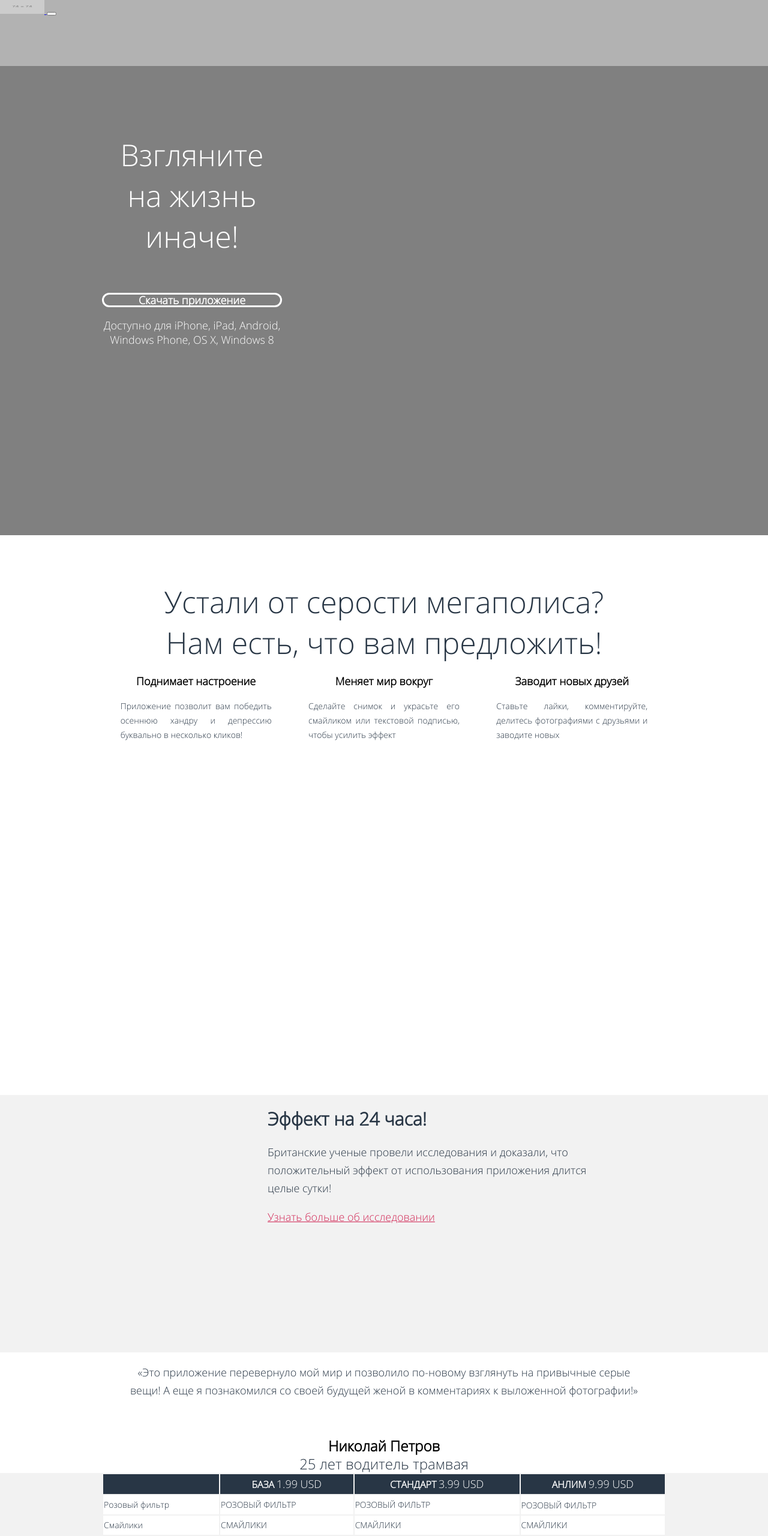
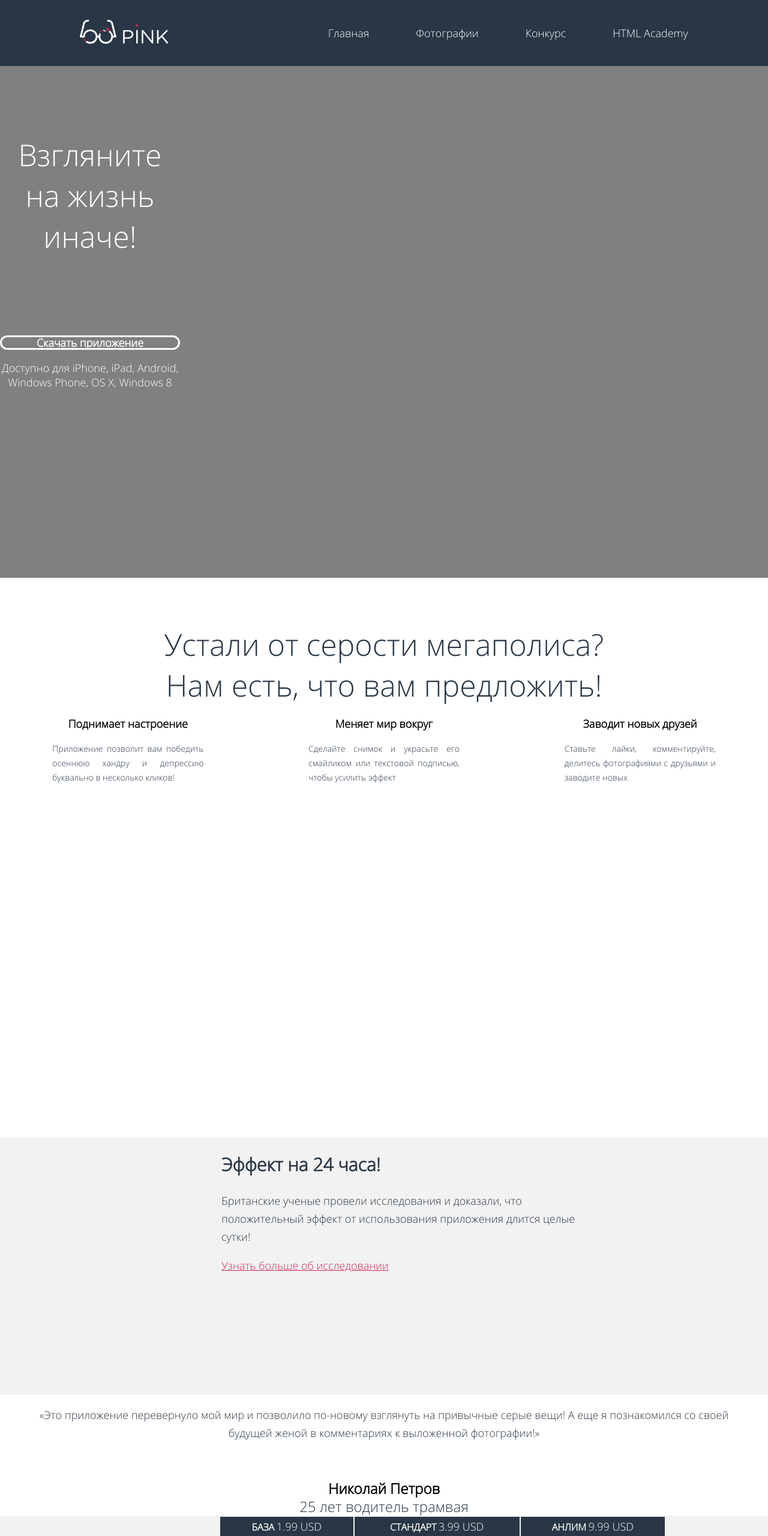
Before and after one commit to Tim1331/1464733-pink-21, a website: page source/index.html in a window 1280 px wide. Shown: the top 2560 px of the page at 60% size. Drawn offline with nearby package versions, Linux system fonts and the light colour scheme; files that its build step writes are made by us from their sources; placeholder pictures from the web are drawn by us.

Commit message:
Исправил замечания и переделал сетку блоку .informative

```diff
--- a/source/index.html
+++ b/source/index.html
@@ -11,22 +11,22 @@
 <body class="page__body">
   <header class="page-header">
     <a class="page-header__logo page-header__logo--extra-logo" href="#">
-      <img src="https://via.placeholder.com/74*23" width="74" height="23" alt="Сайт сервиса «pink»">
+      <img src="img/logo.svg" width="147" height="40" alt="Сайт сервиса «pink»">
     </a>
     <button class="page-header__toogle" type="button"><span class="visually-hidden">Открыть меню</span></button>
     <nav class="main-nav">
       <ul class="main-nav__list main-nav__list--menu site-list">
         <li class="site-list__item">
-          <a class="site-list__link" href="#">главная</a>
+          <a class="site-list__link" href="#">Главная</a>
         </li>
         <li class="site-list__item">
-          <a class="site-list__link" href="catalog.html">фотографии</a>
+          <a class="site-list__link" href="catalog.html">Фотографии</a>
         </li>
         <li class="site-list__item">
-          <a class="site-list__link" href="form.html">конкурс</a>
+          <a class="site-list__link" href="form.html">Конкурс</a>
         </li>
         <li class="site-list__item">
-          <a class="site-list__link" href="#">htmlacademy</a>
+          <a class="site-list__link" href="#">HTML Academy</a>
         </li>
       </ul>
     </nav>
@@ -74,9 +74,10 @@
       </div>
     </section>
     <section class="informative">
-      <div class="informative__position">
+      <h2 class="visually-hidden">Для общего развития</h2>
+      <div class="informative__wrapper">
         <article class="informative__content">
-          <h2 class="informative__header">Эффект на 24 часа!</h2>
+          <h3 class="informative__header">Эффект на 24 часа!</h3>
           <p class="informative__news">Британские ученые провели исследования
             и доказали, что положительный эффект
             от использования приложения длится целые сутки!</p>
@@ -106,7 +107,7 @@
         <h2 class="visually-hidden">Прайс на услуги</h2>
         <table class="price__table">
           <tr>
-            <th class="price__table-header price__table-header--">
+            <th class="price__table-header price__table-header--empty">
               &nbsp;
             </th>
             <th class="price__table-header">
--- a/source/less/blocks/advantages-list.less
+++ b/source/less/blocks/advantages-list.less
@@ -1,10 +1,8 @@
 .advantages-list__item {
   list-style: none;
   .center;
-}
 
-@media (min-width: @desktop-width) {
-  .advantages-list__item {
+  @media (min-width: @desktop-width) {
     width: 252px;
   }
 }
@@ -19,16 +17,12 @@
 .advantages-list__content {
   .lh(@twenty-four);
   .center;
-}
 
-@media (min-width: @tablet-width) {
-  .advantages-list__content {
+  @media (min-width: @tablet-width) {
     .left;
   }
-}
 
-@media (min-width: @desktop-width) {
-  .advantages-list__content {
+  @media (min-width: @desktop-width) {
     .justify;
   }
 }
--- a/source/less/blocks/contacts.less
+++ b/source/less/blocks/contacts.less
@@ -4,41 +4,8 @@
   flex-direction: column;
   align-items: center;
   height: 411px;
-}
 
-.contacts__wrapper {
-  .mobile-wrapper;
-}
-
-.contacts__leed {
-  margin: 0;
-  margin-top: 47px;
-  .weight(@three-hundred);
-  .size(@twenty-four);
-  .lh(@twenty-nine);
-  .center;
-}
-
-.contacts__leed:nth-of-type(2) {
-  margin-top: 0;
-}
-
-.contacts__header {
-  .weight(@seven-hundred);
-  .size(@eighteen);
-  .lh(@twenty-five);
-  .center;
-}
-
-.contacts__content {
-  .weight(@three-hundred);
-  .size(@twenty-four);
-  .lh(@thirty-three);
-  color: @varnich;
-}
-
-@media (min-width: @tablet-width) {
-  .contacts {
+  @media (min-width: @tablet-width) {
     height: 405px;
     margin-bottom: 150px;
 
@@ -67,6 +34,7 @@
       grid-row-end: 3;
       grid-column-start: 1;
       grid-column-end: 3;
+      margin: 0;
       .center;
     }
 
@@ -77,49 +45,14 @@
     }
   }
 
-  .contacts__wrapper {
-    .tablet-wrapper;
-
-    grid-template-rows: 140px 99px 166px;
-    grid-template-columns: 310px 310px;
-  }
-
-  .contacts__list {
-    display: grid;
-    grid-template-rows: 99px 166px;
-    grid-template-columns: 310px 310px;
-    padding-top: 36px;
-  }
-
-  .contacts__leed {
-    margin-top: 55px;
-    .size(@sixteen + @twenty-four);
-    .lh(@twenty-five + @twenty-nine);
-  }
-}
-
-@media (min-width: @desktop-width) {
-  .contacts {
+  @media (min-width: @desktop-width) {
     height: 365px;
-
-    &__header:first-of-type,
-    &__content:first-of-type {
-      grid-row-start: 1;
-      grid-row-end: 2;
-      grid-column-start: 1;
-      grid-column-end: 2;
-      margin: 0;
-      .center;
-    }
 
     &__header:nth-of-type(2),
     &__content:nth-of-type(2) {
-      grid-row-start: 1;
-      grid-row-end: 2;
       grid-column-start: 3;
       grid-column-end: 4;
       margin: 0;
-      .center;
     }
 
     &__header:last-of-type,
@@ -128,8 +61,6 @@
       grid-row-end: 2;
       grid-column-start: 2;
       grid-column-end: 3;
-      margin: 0;
-      .center;
     }
 
     &__content:first-of-type,
@@ -138,21 +69,62 @@
       margin-top: 34px;
     }
   }
+}
 
-  .contacts__wrapper {
-    .desktop-wrapper;
+.contacts__wrapper {
+  .wrapper;
+}
+
+.contacts__leed {
+  margin: 0;
+  margin-top: 47px;
+  .weight(@three-hundred);
+  .size(@twenty-four);
+  .lh(@twenty-nine);
+  .center;
+
+  @media (min-width: @tablet-width) {
+    margin-top: 55px;
+    .size(@sixteen + @twenty-four);
+    .lh(@twenty-five + @twenty-nine);
   }
 
-  .contacts__list {
-    display: grid;
-    grid-template-rows: 185px;
-    grid-template-columns: 373px 211px 356px;
-    padding-top: 46px;
-  }
-
-  .contacts__leed {
+  @media (min-width: @desktop-width) {
     margin-top: 74px;
     .size(@twenty-five + @twenty-five);
     .lh(@eighteen + 50);
   }
 }
+
+.contacts__leed:nth-of-type(2) {
+  margin-top: 0;
+}
+
+.contacts__list {
+  @media (min-width: @tablet-width) {
+    display: grid;
+    grid-template-rows: 99px 166px;
+    grid-template-columns: 310px 310px;
+    padding-top: 36px;
+  }
+
+  @media (min-width: @desktop-width) {
+    grid-template-rows: 185px;
+    grid-template-columns: 373px 211px 356px;
+    padding-top: 46px;
+  }
+}
+
+.contacts__header {
+  .weight(@seven-hundred);
+  .size(@eighteen);
+  .lh(@twenty-five);
+  .center;
+}
+
+.contacts__content {
+  .weight(@three-hundred);
+  .size(@twenty-four);
+  .lh(@thirty-three);
+  color: @varnich;
+}
--- a/source/less/blocks/features.less
+++ b/source/less/blocks/features.less
@@ -1,11 +1,31 @@
 .features {
   height: 1002px;
   background-color: @light;
+
+  @media (min-width: @tablet-width) {
+    height: 725px;
+  }
+
+  @media (min-width: @desktop-width) {
+    height: 933px;
+  }
 }
 
 .features__wrapper {
-  .mobile-wrapper;
+  .wrapper;
   background-color: @light;
+
+  @media (min-width: @tablet-width) {
+    display: grid;
+    grid-template-rows: 255px 547px;
+    grid-template-columns: 310px 310px;
+  }
+
+  @media (min-width: @desktop-width) {
+    background-color: @light;
+    display: flex;
+    flex-direction: column;
+  }
 }
 
 .features__slogan {
@@ -16,6 +36,29 @@
   .weight(@three-hundred);
   .size(@twenty-four);
   .lh(@twenty-nine);
+
+  @media (min-width: @tablet-width) {
+    grid-row-start: 1;
+    grid-row-end: 2;
+    grid-column-start: 1;
+    grid-column-end: 3;
+    margin-top: 58px;
+    .size(@thirty + 10);
+    .lh(@twenty-four + 30);
+  }
+
+  @media (min-width: @desktop-width) {
+    margin-top: 77px;
+    .weight(@three-hundred);
+    .size(@twenty-five + @twenty-five);
+    .lh(@eighteen + 50);
+  }
+}
+
+.features__slogan:nth-of-type(2) {
+  @media (min-width: @tablet-width) {
+    margin-top: 0;
+  }
 }
 
 .features__list {
@@ -24,71 +67,15 @@
   display: flex;
   flex-direction: column;
   justify-content: flex-start;
-}
 
-@media (min-width: @tablet-width) {
-  .features {
-    height: 725px;
-    background-color: @light;
-  }
-
-  .features__wrapper {
-    .tablet-wrapper;
-    background-color: @light;
-    display: grid;
-    grid-template-rows: 255px 547px;
-    grid-template-columns: 310px 310px;
-  }
-
-  .features__slogan {
-    grid-row-start: 1;
-    grid-row-end: 2;
-    grid-column-start: 1;
-    grid-column-end: 3;
-    margin-top: 58px;
-    .weight(@three-hundred);
-    .size(@thirty + 10);
-    .lh(@twenty-four + 30);
-  }
-
-  .features__slogan:nth-of-type(2) {
-    margin-top: 0;
-  }
-
-  .features__list {
+  @media (min-width: @tablet-width) {
     grid-row-start: 2;
     grid-row-end: 3;
     grid-column-start: 2;
     grid-column-end: 3;
   }
-}
 
-@media (min-width: @desktop-width) {
-  .features {
-    height: 933px;
-    background-color: @light;
-  }
-
-  .features__wrapper {
-    .desktop-wrapper;
-    background-color: @light;
-    display: flex;
-    flex-direction: column;
-  }
-
-  .features__slogan {
-    margin-top: 77px;
-    .weight(@three-hundred);
-    .size(@twenty-five + @twenty-five);
-    .lh(@eighteen + 50);
-  }
-
-  .features__slogan:nth-of-type(2) {
-    margin-top: 0;
-  }
-
-  .features__list {
-    display: flex;
+  @media (min-width: @desktop-width) {
     flex-direction: row;
     justify-content: space-around;
   }
--- a/source/less/blocks/form-content-wrapper.less
+++ b/source/less/blocks/form-content-wrapper.less
@@ -1,4 +1,3 @@
 .form-content-wrapper {
-  margin: 0 auto;
-  padding: 0 20px;
+  .wrapper;
 }
--- a/source/less/blocks/informative.less
+++ b/source/less/blocks/informative.less
@@ -1,78 +1,72 @@
 .informative {
   display: none;
-}
 
   @media (min-width: @tablet-width) {
-  .informative {
     display: block;
-    margin: 0 auto;
     background-color: @light;
     height: 330px;
   }
 
-  .informative__position {
-    position: relative;
-    width: 660px;
+  @media (min-width: @desktop-width) {
+    height: 429px;
+    background-color: @bg-grey;
+  }
+}
+
+.informative__wrapper {
+  @media (min-width: @tablet-width) {
     height: inherit;
+    display: grid;
+    grid-template-columns: 320px 320px;
+  }
+
+  @media (min-width: @desktop-width) {
+    .wrapper;
+    background-color: @bg-grey;
+    grid-template-columns: 369px 591px;
+  }
 }
 
 .informative__content {
-    position: absolute;
-    right: 20px;
-    width: 310px;
+  @media (min-width: @tablet-width) {
+    grid-column-start: 2;
+    grid-column-end: 3;
+  }
 }
 
 .informative__header {
+  @media (min-width: @tablet-width) {
     .size(@thirty);
     .lh(@thirty + 3);
     .weight(@seven-hundred);
   }
 
-  .informative__news {
-    .lh(@twenty-four);
-  }
-
-  .informative__link {
-    .lh(@twenty-four);
-    color: @varnich;
-  }
-}
-
   @media (min-width: @desktop-width) {
-  .informative {
-    display: block;
-    height: 429px;
-    background-color: @bg-grey;
-  }
-
-  .informative__position {
-    position: relative;
-    width: 940px;
-    height: inherit;
-    margin: 0 auto;
-    background-color: @bg-grey;
-  }
-
-  .informative__content {
-    position: absolute;
-    right: 130px;
-    width: 534px;
-  }
-
-  .informative__header {
     .size(@thirty);
     .lh(@thirty);
     .weight(@seven-hundred);
   }
+}
 
 .informative__news {
+  @media (min-width: @tablet-width) {
+    .lh(@twenty-four);
+  }
+
+  @media (min-width: @desktop-width) {
     .size(@eighteen);
     .lh(@thirty);
   }
+}
 
 .informative__link {
+  @media (min-width: @tablet-width) {
+    .lh(@twenty-four);
+    color: @varnich;
+  }
+
+  @media (min-width: @desktop-width) {
     .size(@eighteen);
     .lh(@thirty);
-    color: @varnich;
   }
 }
--- a/source/less/blocks/main-nav.less
+++ b/source/less/blocks/main-nav.less
@@ -1,6 +1,10 @@
-.main-nav {
-  .size(@eighteen);
-  .lh(@thirty-two);
-  color: @light;
-  display: none;
+.main-nav__list {
+  margin: 0;
+  padding: 0;
+  display: flex;
+  flex-direction: column;
+
+  @media (min-width: @desktop-width) {
+    flex-direction: row;
+  }
 }
--- a/source/less/blocks/main-page.less
+++ b/source/less/blocks/main-page.less
@@ -1,18 +1,13 @@
 .main-page__slogan {
   height: 462px;
   background-color: @temporarily;
-}
 
-@media (min-width: @tablet-width) {
-  .main-page__slogan {
+  @media (min-width: @tablet-width) {
     background-color: transparent;
     height: 378px;
   }
-}
 
-@media (min-width: @desktop-width) {
-  .main-page__logan {
-    background-color: transparent;
+  @media (min-width: @desktop-width) {
     height: 449px;
   }
 }
--- a/source/less/blocks/page-footer.less
+++ b/source/less/blocks/page-footer.less
@@ -1,35 +1,23 @@
 .page-footer__wrapper {
-  .mobile-wrapper;
+  .wrapper;
   display: flex;
   flex-direction: column;
   justify-content: space-around;
   align-items: center;
+
+  @media (min-width: @tablet-width) {
+    flex-direction: row;
+  }
 }
 
 .page-footer__logo {
   margin-bottom: 41px;
+
+  @media (min-width: @tablet-width) {
+    margin-bottom: 0;
+  }
 }
 
 .page-footer__copyright {
   margin-top: 0;
 }
-
-@media (min-width: @tablet-width) {
-  .page-footer__wrapper {
-    .tablet-wrapper;
-    display: flex;
-    flex-direction: row;
-    justify-content: space-around;
-    align-items: center;
-  }
-
-  .page-footer__logo {
-    margin-bottom: 0;
-  }
-}
-
-@media (min-width: @desktop-width) {
-  .page-footer__wrapper {
-    .desktop-wrapper;
-  }
-}
--- a/source/less/blocks/page-header.less
+++ b/source/less/blocks/page-header.less
@@ -1,17 +1,16 @@
 .page-header {
-  background-color: fade(@dark, 30%);
-  height: 66px;
-}
+  background-color: @base-color;
+  display: flex;
+  flex-direction: column;
 
-@media (min-width: @tablet-width) {
-  .page-header {
+  @media (min-width: @desktop-width) {
+    flex-direction: row;
+    justify-content: space-around;
+    align-items: center;
     height: 110px;
-    background-color: fade(@dark, 30%);
   }
 }
 
-@media (min-width: @desktop-width) {
-  .page-header {
-    background-color: fade(@dark, 30%);
-  }
+.page-header__toogle {
+  display: none;
 }
--- a/source/less/blocks/price.less
+++ b/source/less/blocks/price.less
@@ -1,84 +1,72 @@
 .price__wrapper {
-  .mobile-wrapper;
+  .wrapper;
   background-color: @bg-grey;
 }
+
 
 .price__table {
   text-transform: uppercase;
   margin-left: -122px;
-}
 
   @media (min-width: @tablet-width) {
-  .price__wrapper {
-    width: 620px;
-    background-color: @bg-grey;
-  }
-
-  .price__table {
     width: 613px;
-    margin-left: 0;
-  }
+    .wrapper;
   }
 
   @media (min-width: @desktop-width) {
-  .price__wrapper {
-    .desktop-wrapper;
-    background-color: @bg-grey;
-  }
-
-  .price__table {
     width: 940px;
-    margin-left: 0;
   }
 }
 
 .price__table-header {
   background-color: @base-color;
+}
 
-  &--empty {
+.price {
+  &__table-header--empty {
+    @media (min-width: @tablet-width) {
       opacity: 0;
     }
   }
 
-.price__cell {
-  &--hidden {
+  &__cell--hidden {
+    @media (min-width: @tablet-width) {
       text-transform: none;
       background-color: @light;
-    opacity: 0;
+      opacity: 1;
     }
   }
 
+  &__header-content:first-of-type {
     @media (min-width: @tablet-width) {
-  .price {
-    background-color: @bg-grey;
-
-    &__cell--hidden {
-      opacity: 1;
-    }
-
-    &__header-content:first-of-type {
       color: @light;
       .weight(@seven-hundred);
       .size(@sixteen);
       .lh(@thirty);
       .center;
     }
+  }
 
   &__header-content:last-of-type {
+    @media (min-width: @tablet-width) {
       color: @light;
       font-weight: 300;
       .size(@eighteen);
       .lh(@thirty);
     }
   }
+}
 
 .price__cell {
+  @media (min-width: @tablet-width) {
     vertical-align: middle;
     text-align: left;
     background-color: @light;
   }
+}
 
 .price__content {
+  @media (min-width: @tablet-width) {
     .lh(@thirty);
   }
 }
--- a/source/less/blocks/quote.less
+++ b/source/less/blocks/quote.less
@@ -7,16 +7,22 @@
     .size(@fourteen);
     .lh(@thirty);
     color: @base-color;
+
+    @media (min-width: @desktop-width) {
+      .size(@twenty-four);
+    }
   }
 }
 
 .quote__wrapper {
-  width: 280px;
-  padding: 0 20px;
-  margin: 0 auto;
+  .wrapper;
   display: flex;
   flex-direction: column;
   justify-content: space-around;
+
+  @media (min-width: @tablet-width) {
+    justify-content: flex-start;
+  }
 }
 
 .quote__author {
@@ -28,44 +34,20 @@
   line-height: 30px;
   font-style: normal;
   margin-top: 45px;
+
+  @media (min-width: @tablet-width) {
+    .size(@twenty-four);
+    order: 2;
+  }
 }
 
 .quote__text {
   .weight(@four-hundred);
   .lh(@thirty);
   .center;
-}
 
-@media (min-width: @tablet-width) {
-  .quote__wrapper {
-    width: 620px;
-    padding: 0 20px;
-    margin: 0 auto;
-    justify-content: flex-start;
-  }
-
-  .quote__author {
-    .size(@twenty-four);
-    order: 2;
-    .weight(@seven-hundred);
-  }
-
-  .quote__text {
+  @media (min-width: @tablet-width) {
     .size(@eighteen);
     .lh(@thirty);
   }
 }
-
-@media (min-width: @desktop-width) {
-  .quote {
-    &__data--existence {
-      .size(@twenty-four);
-    }
-  }
-
-  .quote__wrapper {
-    width: 940px;
-    padding: 0 10px;
-    margin: 0 auto;
-  }
-}
--- a/source/less/blocks/site-list.less
+++ b/source/less/blocks/site-list.less
@@ -1,13 +1,28 @@
 .site-list {
-  margin: 0;
-  padding: 0;
+  .size(@eighteen);
+  .lh(@thirty-two);
+  color: @light;
+  list-style: none;
 }
 
 .site-list__item {
   background-color: @base-color;
-  list-style: none;
-  .center;
-  text-transform: uppercase;
+  border-top: 2px solid @light;
+  display: flex;
+  align-items: center;
+  justify-content: center;
+  padding: 25px 0;
+
+  @media (min-width: @desktop-width) {
+    border: 0;
+    padding: 0;
+  }
+}
+
+.site-list__item:not(:last-child) {
+  @media (min-width: @desktop-width) {
+    margin-right: 78px;
+  }
 }
 
 .site-list__link {
--- a/source/less/blocks/slogan.less
+++ b/source/less/blocks/slogan.less
@@ -1,31 +1,19 @@
 .slogan {
   background-color: @temporarily;
-}
-
-.slogan__wrapper {
-  width: 280px;
-  padding: 0 20px;
-  margin: 0 auto;
-  background-color: @temporarily;
-  height: inherit;
-}
 
   @media (min-width: @tablet-width) {
-  .slogan__wrapper {
-    width: 620px;
-    padding: 0 20px;
-    margin: 0 auto;
+    .wrapper;
   }
 }
 
-@media (min-width: @desktop-width) {
+
 .slogan__wrapper {
-    width: 940px;
-    padding: 0 10px;
-    margin: 0 auto;
+  .wrapper;
+  background-color: @temporarily;
   height: inherit;
+  position: relative;
 }
-}
+
 
 .slogan__leed {
   color: @light;
@@ -36,30 +24,19 @@
   margin: 0;
   padding: 0;
   position: absolute;
-  top: 95px;
-}
+  top: 29px;
 
   @media (min-width: @tablet-width) {
-  .slogan__leed {
-    .center;
-    color: @light;
     .size(@sixteen + @twenty-four);
     .lh(@twenty-four + @twenty-four);
-    margin: 0;
-    padding: 0;
     width: 300px;
     position: absolute;
-    top: 212px;
-  }
+    top: 102px;
   }
 
   @media (min-width: @desktop-width) {
-  .slogan__leed {
-    .center;
-    color: @light;
     .size(@twenty-five + @twenty-five);
     .lh(@eighteen + 50);
-    position: absolute;
-    top: 224px;
+    top: 114px;
   }
 }
--- a/source/less/blocks/store.less
+++ b/source/less/blocks/store.less
@@ -1,37 +1,29 @@
 .store {
   background-color: @asphalt;
   height: 271px;
-}
 
-.store__wrapper {
-  width: 280px;
-  padding: 0 20px;
-  margin: 0 auto;
-}
-
-@media (min-width: @tablet-width) {
-  .store {
+  @media (min-width: @tablet-width) {
     background: @temporarily;
     height: 351px;
   }
 
-  .store__wrapper {
+  @media (min-width: @desktop-width) {
     background: @temporarily;
+    height: 404px;
   }
 }
 
-@media (min-width: @desktop-width) {
-  .store {
+.store__wrapper {
+  .wrapper;
+
+  @media (min-width: @tablet-width) {
     background: @temporarily;
-    height: 404px;
   }
 
-  .store__wrapper {
-    background: @temporarily;
+  @media (min-width: @desktop-width) {
     height: inherit;
   }
 }
-
 
 .store__install {
   display: block;
@@ -45,25 +37,9 @@
   .size(@eighteen);
   .lh(@eighteen);
   width: 274px;
-}
 
-@media (min-width: @tablet-width) {
-  .store__wrapper {
-    width: 620px;
-    padding: 0 20px;
-    margin: 0 auto;
-  }
-
-  .store__install {
+  @media (min-width: @tablet-width) {
     width: 294px;
-  }
-}
-
-@media (min-width: @desktop-width) {
-  .store__wrapper {
-    width: 940px;
-    padding: 0 10px;
-    margin: 0 auto;
   }
 }
 
@@ -72,10 +48,8 @@
   .weight(@three-hundred);
   .lh(@twenty-four);
   .center;
-}
 
-@media (min-width: @tablet-width) {
-  .store__explanation {
+  @media (min-width: @tablet-width) {
     .size(@eighteen);
     .lh(@twenty-four);
     width: 300px;
--- a/source/less/global/global.less
+++ b/source/less/global/global.less
@@ -32,22 +32,6 @@
   font-weight: @weight;
 }
 
-//Wrappers
-
-.mobile-wrapper {
+.wrapper {
   margin: 0 auto;
-  padding: 0 20px;
-  width: 280px;
 }
-
-.tablet-wrapper {
-  margin: 0 auto;
-  padding: 0 20px;
-  width: 620px;
-}
-
-.desktop-wrapper {
-  margin: 0 auto;
-  padding: 0 10px;
-  width: 940px;
-}
```
Also changed, not shown: source/img/logo.svg (added). Lines whose indentation alone changed are shown as unchanged.
